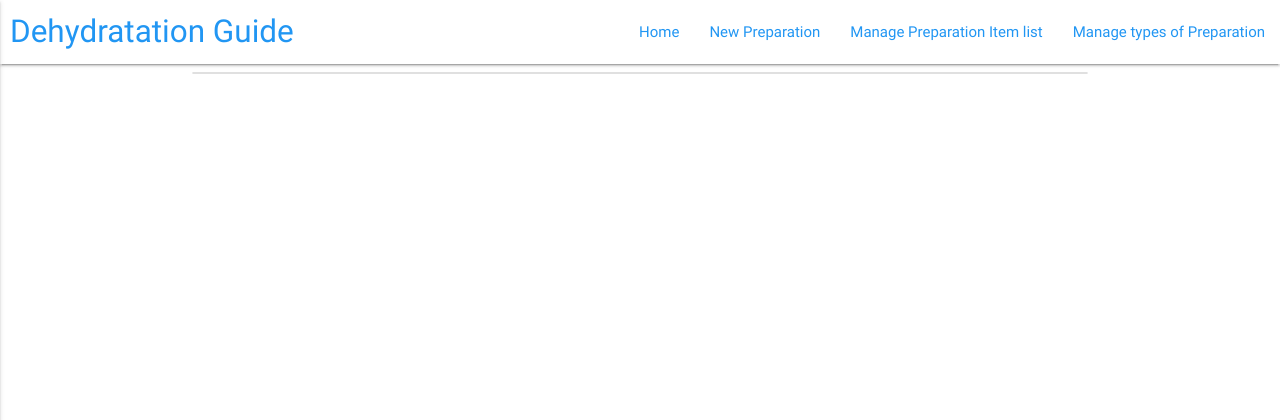
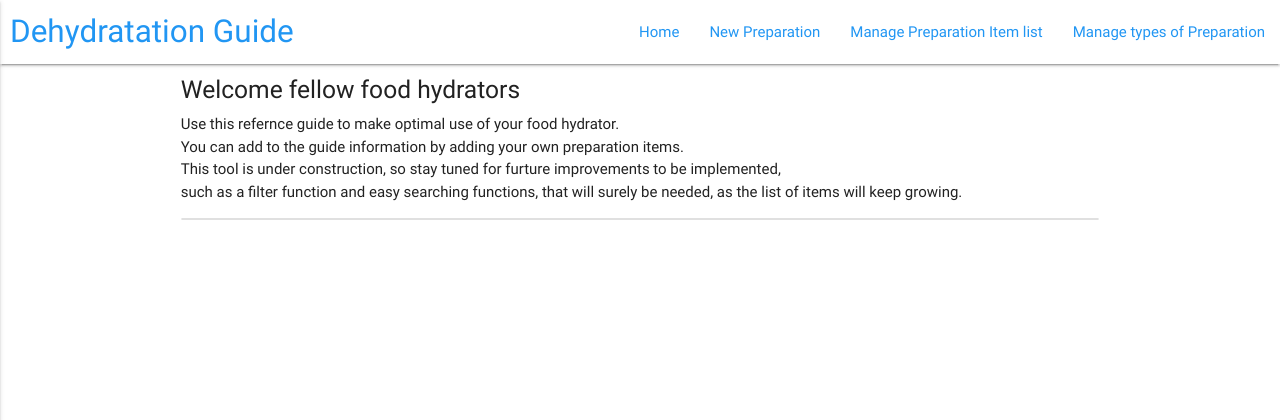
Before and after one commit to Rhyl1/Dehydratation-guide, a Flask app: page / in a window 1280 px wide. Shown: the top 420 px of the page. Run offline with Flask 2, Linux system fonts and the light colour scheme; data that the repository does not hold is empty; some libraries are stand-ins or nearby versions.

Commit message:
added styling and extra in nfo to home page

```diff
--- a/run.py
+++ b/run.py
@@ -1,5 +1,5 @@
 import os
-from flask import Flask, render_template, redirect, request, url_for
+from flask import Flask, render_template, redirect, request, url_for, flash
 from flask_pymongo import PyMongo
 from bson.objectid import ObjectId
 
--- a/static/css/style.css
+++ b/static/css/style.css
@@ -37,6 +37,11 @@ nav .button-collapse i {
 #ad_button {
     text-align: center;
 }
+
+.side_nfo {
+    font-size: 0.6rem;
+    text-align: center;
+}
 /* --MediaQueries--- */
 
 @media (max-width: 550px) {
--- a/templates/items2.html
+++ b/templates/items2.html
@@ -1,5 +1,14 @@
 {% extends 'base.html'%}
 {% block content %}
+
+<div class="row col s12">
+    <p class="side_nfo">
+        <h5>Welcome fellow food hydrators</h5>
+        Use this refernce guide to make optimal use of your food hydrator.<br>
+        You can add to the guide information by adding your own preparation items. <br>
+        This tool is under construction, so stay tuned for furture improvements to
+        be implemented, <br> such as a filter function and easy searching functions, that will surely be needed, as the list of items will keep growing.
+    </p>
 
 <ul class="collection">
  {% for item in items %}
@@ -34,5 +43,5 @@
     </li>
     {% endfor %}
   </ul>
-
+</div>
   {% endblock %}
```
